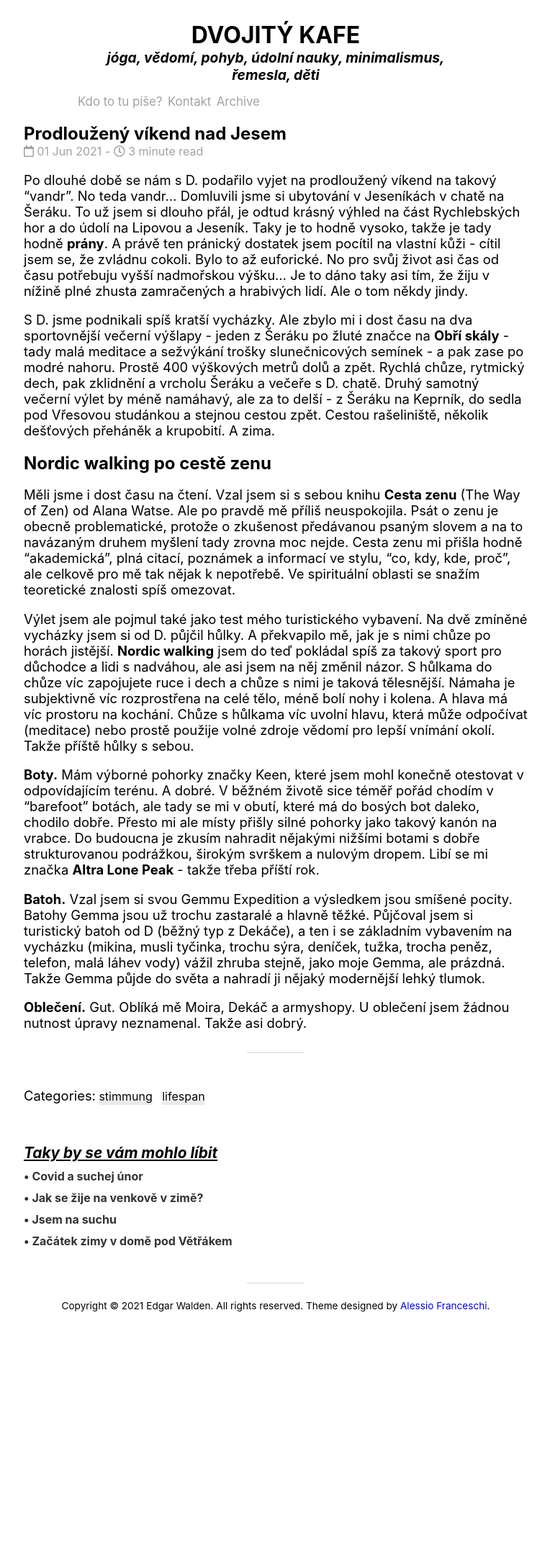
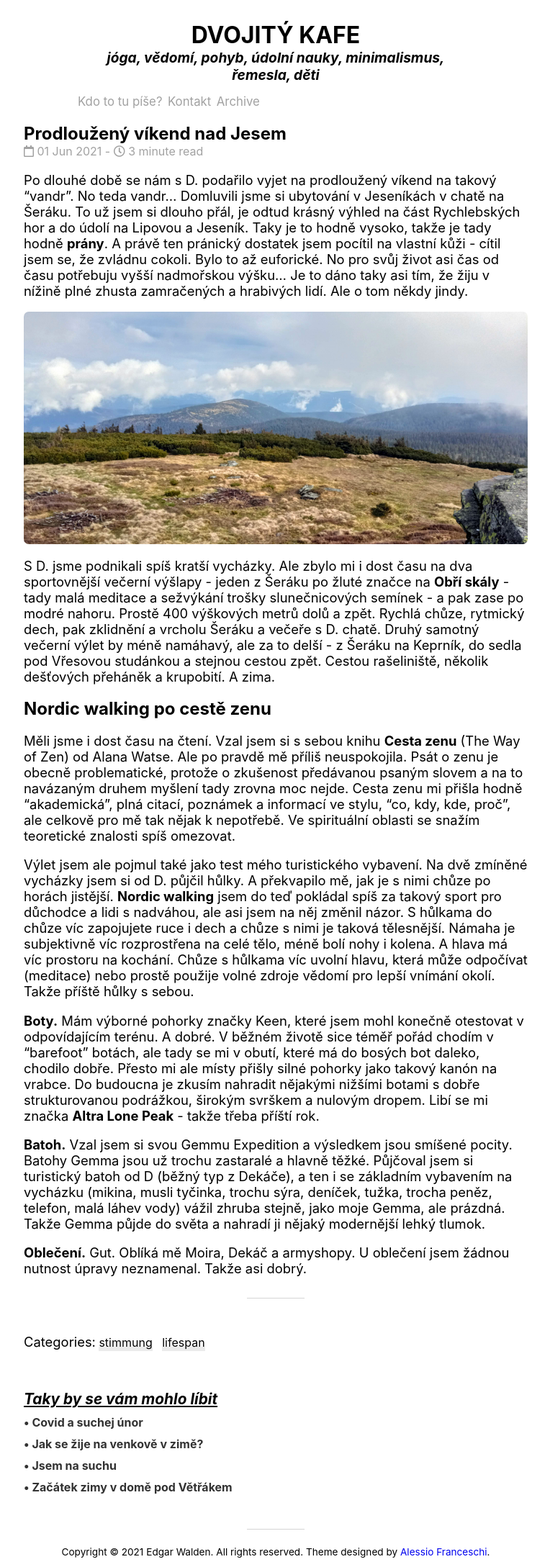
Before and after one commit to tengu53/dvojity-yamt, a Jekyll site: the page built from _posts/2021-06-01-Prodlouzeny-vikend-nad-Jesem.md, in a window 1280 px wide. Shown: the whole page at 72% size, without its empty margins (257-1021 px from the left). Built offline with Jekyll 4.4.1, drawn with Linux system fonts in a browser that asks for light colours; nearby versions of some CDN libraries; comment, search, counter and statistics services are not loaded; before the commit the page ends 1836 px from its top, so only the background shows below that.

Commit message:
Update 2021-06-01-Prodlouzeny-vikend-nad-Jesem.md

```diff
--- a/_posts/2021-06-01-Prodlouzeny-vikend-nad-Jesem.md
+++ b/_posts/2021-06-01-Prodlouzeny-vikend-nad-Jesem.md
@@ -7,6 +7,8 @@ image: /assets/img/jeseniky-cover.jpg
 ---
 
 Po dlouhé době se nám s D. podařilo vyjet na prodloužený víkend na takový "vandr". No teda vandr... Domluvili jsme si ubytování v Jeseníkách v chatě na Šeráku. To už jsem si dlouho přál, je odtud krásný výhled na část Rychlebských hor a do údolí na Lipovou a Jeseník. Taky je to hodně vysoko, takže je tady hodně **prány**. A právě ten pránický dostatek jsem pocítil na vlastní kůži - cítil jsem se, že zvládnu cokoli. Bylo to až euforické. No pro svůj život asi čas od času potřebuju vyšší nadmořskou výšku... Je to dáno taky asi tím, že žiju v nížině plné zhusta zamračených a hrabivých lidí. Ale o tom někdy jindy.
+
+![Jeseníky](/assets/img/jeseniky-cover.jpg)
 
 S D. jsme podnikali spíš kratší vycházky. Ale zbylo mi i dost času na dva sportovnější večerní výšlapy - jeden z Šeráku po žluté značce na **Obří skály** - tady malá meditace a sežvýkání trošky slunečnicových semínek - a pak zase po modré nahoru. Prostě 400 výškových metrů dolů a zpět. Rychlá chůze, rytmický dech, pak zklidnění a vrcholu Šeráku a večeře s D. chatě. Druhý samotný večerní výlet by méně namáhavý, ale za to delší - z Šeráku na Keprník, do sedla pod Vřesovou studánkou a stejnou cestou zpět. Cestou rašeliniště, několik dešťových přeháněk a krupobití. A zima.
 
```
